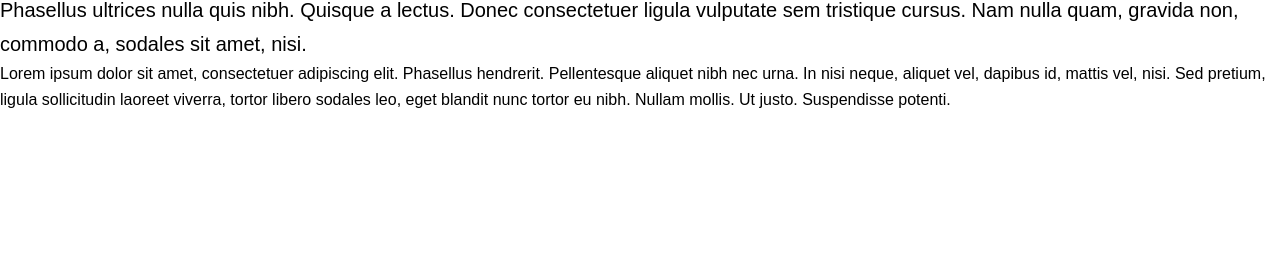
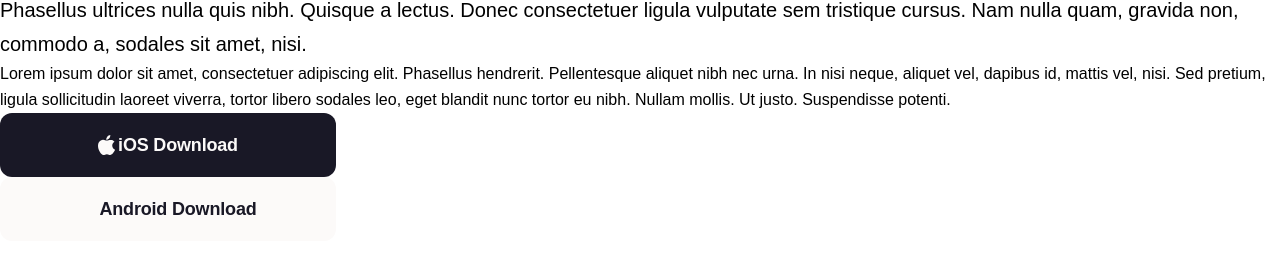
Before and after one commit to saurav-verma-01/Frontend-Mentor-Equalizer-landing-page, a website built with Vite: page index.html in a window 1280 px wide. Shown: the part 219-472 px from the top of the page. Built offline with nearby package versions, Linux system fonts and the light colour scheme; a web font is replaced by a local one.

Commit message:
All components ready

```diff
--- a/css/sections/general.css
+++ b/css/sections/general.css
@@ -36,6 +36,12 @@ body {
   font-family: "IBM Plex Sans", sans-serif;
   font-style: normal;
 }
+
+a {
+  text-decoration: none;
+  color: inherit;
+}
+
 .heading-primary {
   font-weight: 700;
   font-size: 5.5rem;
@@ -67,11 +73,31 @@ body {
   letter-spacing: -0.18px;
 
   /* padding: 1.25rem 6rem; */
+  width: 100%;
+  max-width: 21rem;
+  height: 4rem;
   display: flex;
   justify-content: center;
   align-items: center;
+  border-radius: 0.75rem;
+  transition: all 0.3s ease-in-out;
+  cursor: pointer;
 }
 .btn svg {
   width: 20px;
   height: 20px;
 }
+.btn-primary {
+  background-color: var(--dark);
+  color: var(--light);
+}
+.btn-primary:is(:hover, :focus-visible) {
+  background-color: var(--sky);
+}
+.btn-secondary {
+  color: var(--dark);
+  background-color: var(--light);
+}
+.btn-secondary:is(:hover, :focus-visible) {
+  background-color: var(--sun);
+}
--- a/index.html
+++ b/index.html
@@ -42,5 +42,24 @@
       viverra, tortor libero sodales leo, eget blandit nunc tortor eu nibh.
       Nullam mollis. Ut justo. Suspendisse potenti.
     </p>
+
+    <a href="#" class="btn btn-primary">
+      <svg width="18" height="20" xmlns="http://www.w3.org/2000/svg">
+        <path
+          d="M12.683 4.681c1.359 0 2.798.745 3.821 2.029-3.356 1.851-2.812 6.674.58 7.965-.467 1.04-.69 1.504-1.292 2.425-.839 1.285-2.02 2.886-3.486 2.897-1.302.014-1.637-.852-3.403-.842-1.766.009-2.134.857-3.437.845C4 19.987 2.88 18.542 2.042 17.257-.302 13.667-.549 9.45.897 7.207c1.029-1.592 2.651-2.523 4.175-2.523 1.551 0 2.527.856 3.812.856 1.247 0 2.005-.859 3.8-.859ZM12.291 0c.178 1.215-.315 2.405-.968 3.246-.697.904-1.901 1.603-3.066 1.566-.213-1.163.332-2.36.995-3.167C9.978.756 11.224.074 12.291 0Z"
+          fill="#FCFAF9"
+        />
+      </svg>
+      <span>iOS Download</span>
+    </a>
+    <a href="#" class="btn btn-secondary">
+      <svg width="18" height="20" xmlns="http://www.w3.org/2000/svg">
+        <path
+          d="M12.683 4.681c1.359 0 2.798.745 3.821 2.029-3.356 1.851-2.812 6.674.58 7.965-.467 1.04-.69 1.504-1.292 2.425-.839 1.285-2.02 2.886-3.486 2.897-1.302.014-1.637-.852-3.403-.842-1.766.009-2.134.857-3.437.845C4 19.987 2.88 18.542 2.042 17.257-.302 13.667-.549 9.45.897 7.207c1.029-1.592 2.651-2.523 4.175-2.523 1.551 0 2.527.856 3.812.856 1.247 0 2.005-.859 3.8-.859ZM12.291 0c.178 1.215-.315 2.405-.968 3.246-.697.904-1.901 1.603-3.066 1.566-.213-1.163.332-2.36.995-3.167C9.978.756 11.224.074 12.291 0Z"
+          fill="#FCFAF9"
+        />
+      </svg>
+      <span>Android Download</span>
+    </a>
   </body>
 </html>
```
